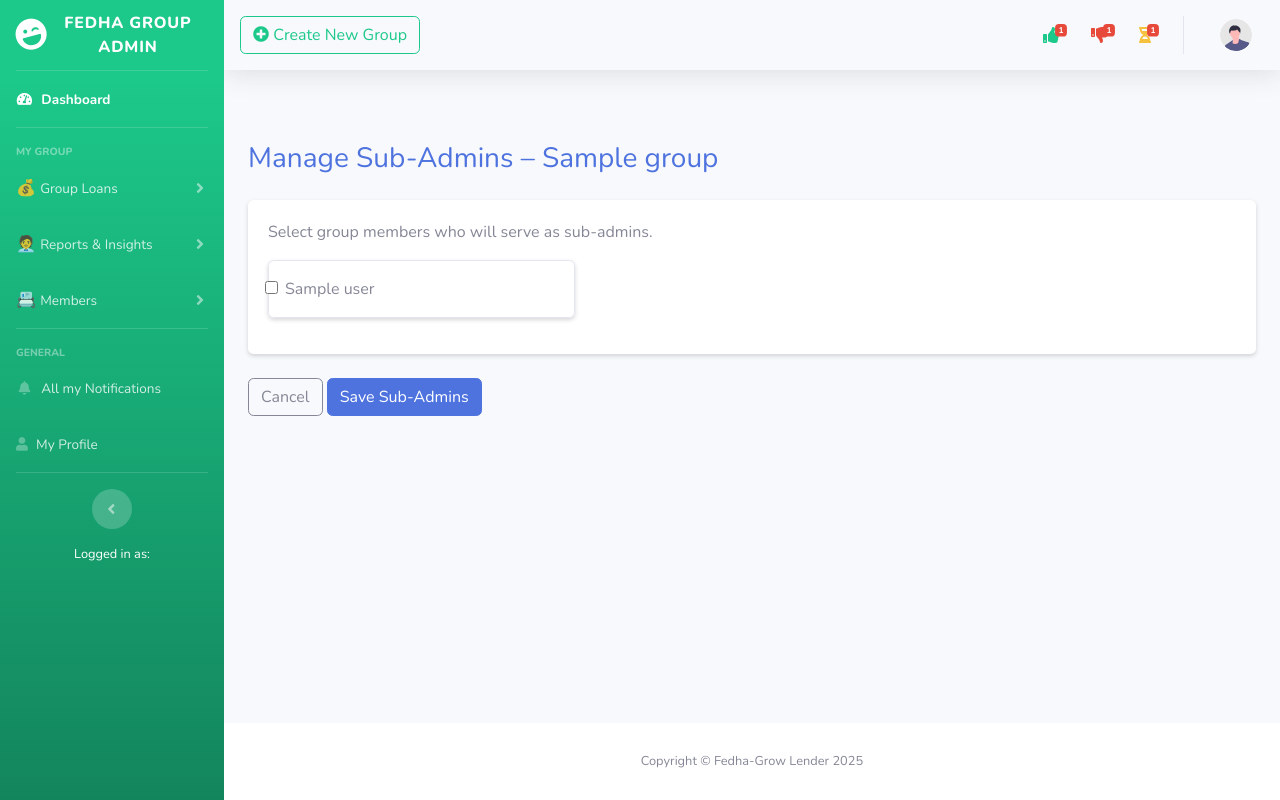
After one commit to Kizzo-glitch/microfinance, a Django app: template groups/templates/manage_sub_admins.html in a window 1280 px wide. The commit adds this page. Run offline with Django 5.2, Linux system fonts and the light colour scheme; the template is opened without the code that fills it: most values are stand-ins (such as "Sample title", 1, 10 or a date in 2020); some libraries are stand-ins or nearby versions.

Commit message:
sub adimis add

```diff
--- a/groups/models.py
+++ b/groups/models.py
@@ -522,6 +522,7 @@ class GroupJoinRequest(models.Model):
         return f"{self.requester.full_name} → {self.group.name}"
 
 
+
 class LenderGroupSubscription(models.Model):
     """
     Lenders subscribe to groups they want to work with
--- a/groups/templates/group_topbar.html
+++ b/groups/templates/group_topbar.html
@@ -22,7 +22,7 @@
 
                     <li class="nav-item"><a class="nav-link btn ms-2" href="{% url 'groups:register_group_admin' %}">Register as Admin</a></li>
 
-                    <li class="nav-item"><a class="nav-link btn ms-2" href="{% url 'groups:group_admin_login' %}">Login to Admin Dash</a></li>
+                    <li class="nav-item"><a class="nav-link btn ms-2" href="{% url 'groups:group_admin_login' %}">Login as Admin </a></li>
 
                     {% endif %}
                 </ul>
--- /dev/null
+++ b/groups/templates/manage_sub_admins.html
@@ -0,0 +1,46 @@
+{% extends "group_dash_base.html" %}
+{% block content %}
+<div class="container py-5">
+    <h3 class="fw-bold text-primary mb-4">
+        <i class="bi bi-people-gear me-2"></i>Manage Sub-Admins – {{ group.name }}
+    </h3>
+
+    <form method="post">
+        {% csrf_token %}
+        <div class="card shadow-sm border-0">
+            <div class="card-body">
+                <p class="text-muted mb-3">Select group members who will serve as sub-admins.</p>
+
+                <div class="row">
+                    {% for membership in members %}
+                        <div class="col-md-4 mb-3">
+                            <div class="form-check border p-3 rounded shadow-sm">
+                                <input
+                                    class="form-check-input"
+                                    type="checkbox"
+                                    name="sub_admins"
+                                    value="{{ membership.borrower.id }}"
+                                    id="member_{{ membership.borrower.id }}"
+                                    {% if membership.borrower in current_sub_admins %}checked{% endif %}
+                                >
+                                <label class="form-check-label" for="member_{{ membership.borrower.id }}">
+                                    {{ membership.borrower.user.get_full_name|default:membership.borrower }}
+                                </label>
+                            </div>
+                        </div>
+                    {% empty %}
+                        <p class="text-muted">No members found in this group.</p>
+                    {% endfor %}
+                </div>
+            </div>
+        </div>
+
+        <div class="mt-4 text-end">
+            <a href="{% url 'groups:group_detail' group.id %}" class="btn btn-outline-secondary me-2">Cancel</a>
+            <button type="submit" class="btn btn-primary">
+                <i class="bi bi-save me-1"></i> Save Sub-Admins
+            </button>
+        </div>
+    </form>
+</div>
+{% endblock %}
--- a/groups/templates/pending_join_requests.html
+++ b/groups/templates/pending_join_requests.html
@@ -15,7 +15,7 @@
                         <tr>
                             <th>Borrower</th>
                             <th>Group</th>
-                            <th>Message</th>
+                            <th>Reason for Joining</th>
                             <th>Date Requested</th>
                             <th>Action</th>
                         </tr>
```
Also changed, not shown: groups/templates/group_detail.html (+9 -60 lines), groups/urls.py (+2 -5 lines), groups/views.py (+22 -4 lines).
